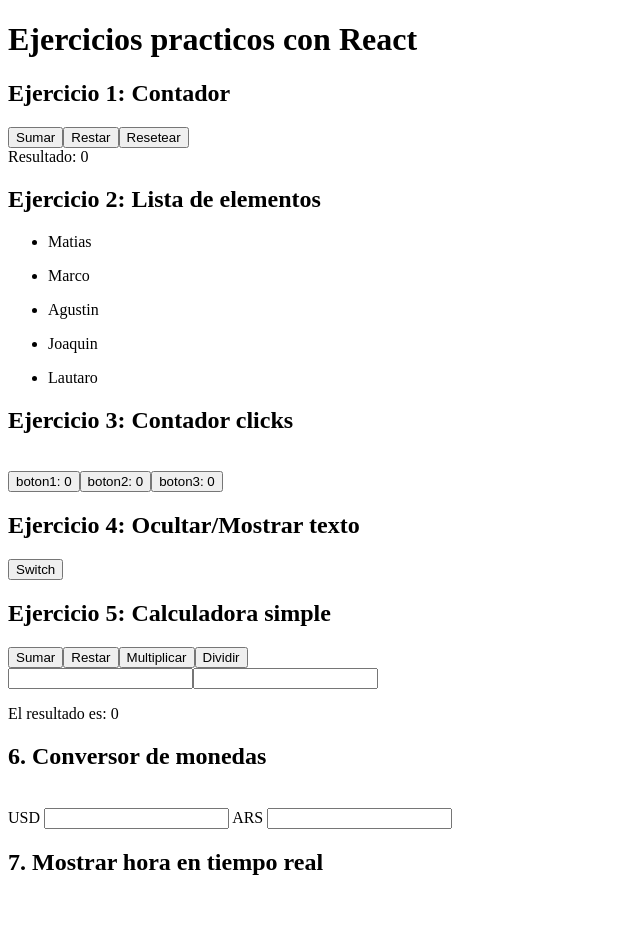
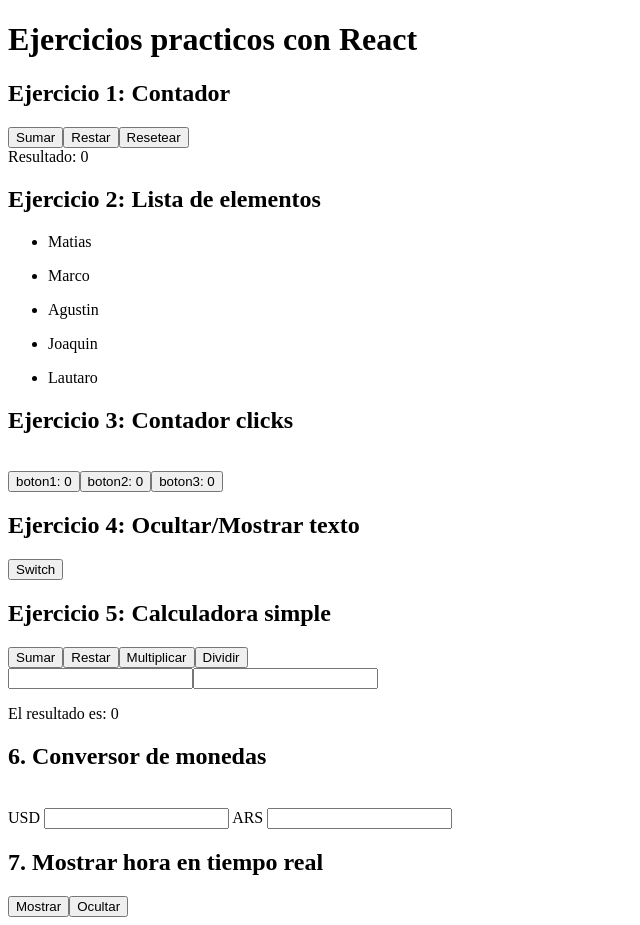
Before and after one commit to matiasmoscone1/practica-ejercicios-logica-programacion-react, a React (Vite) app: page / in a window 1280 px wide. Shown: the whole page, without its empty margins (0-640 px from the left). Before the commit the page ends 896 px from the top, so only its background shows below. Built offline with nearby package versions, Linux system fonts and the light colour scheme.

Commit message:
Resolviendo ej 7

```diff
--- a/src/ejercicios/MostrarHora.jsx
+++ b/src/ejercicios/MostrarHora.jsx
@@ -8,13 +8,30 @@ import { useState } from "react";
 
 const MostrarHora = () => {
 
+    const [hora, setHora] = useState("");
+
+
+
+
+    const intervalo = setInterval(() => {
+        const fechaHoy = new Date;
+        console.log(fechaHoy);
+
+
+    }, 1000);
+
+
+    const cerrarIntervalo = () => {
+        clearInterval(intervalo);
+    }
 
 
     return(<>
     <div>
         <h2>7. Mostrar hora en tiempo real</h2>
-
-
+        <button>Mostrar</button>
+        <button onClick={() => {cerrarIntervalo()}}>Ocultar</button>
+        <span></span>
 
     </div>
     </>)
```
